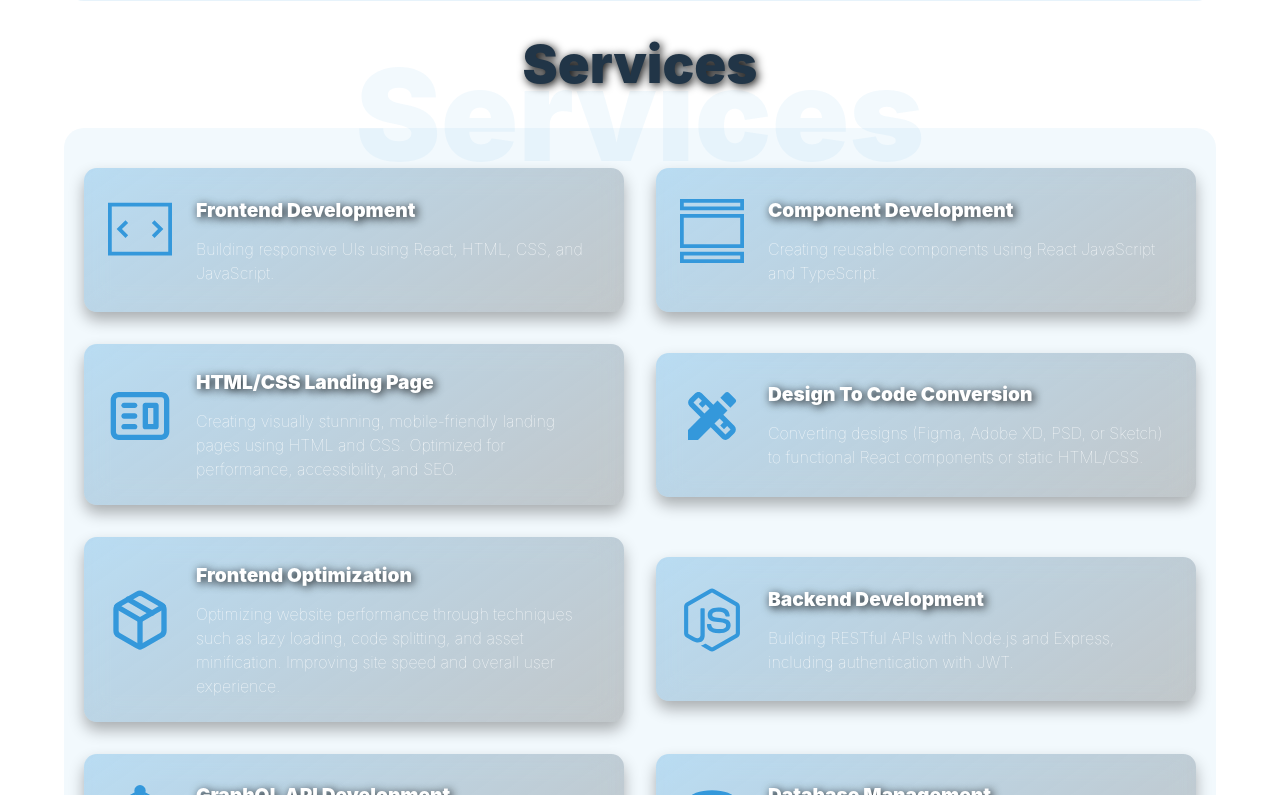
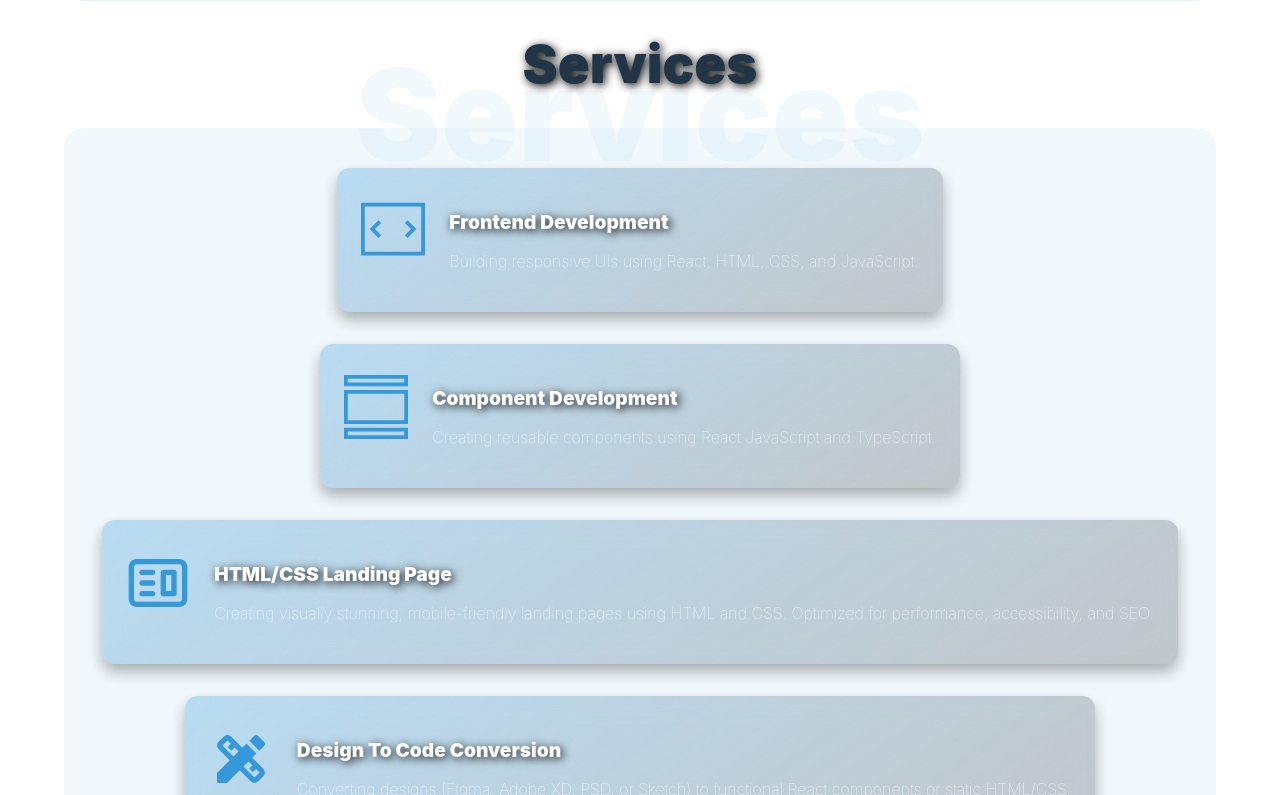
Before and after one commit to zamanmughal98/Zaman-Portfolio-React, a React (Vite) app: page /skills in a window 1280 px wide. Shown: the part 1205-2000 px from the top of the page. Built offline with nearby package versions, Linux system fonts and the light colour scheme.

Commit message:
refactor: created another container in side the myservicesContainer and gave it some styles

```diff
--- a/src/styles/MyServices.css
+++ b/src/styles/MyServices.css
@@ -1,7 +1,6 @@
 .myServicesContainer {
   display: flex;
-  flex-wrap: wrap;
-  flex-direction: row;
+  flex-direction: column;
   justify-content: center;
   align-items: center;
   width: 100%;
@@ -9,6 +8,15 @@
   border-radius: 20px;
   padding: 2.5rem 1.25rem;
   box-sizing: border-box;
+  gap: 2rem;
+}
+
+.serviceCardContainer {
+  display: flex;
+  flex-direction: row;
+  justify-content: center;
+  align-items: center;
+  flex-wrap: wrap;
   gap: 2rem;
 }
 
```
